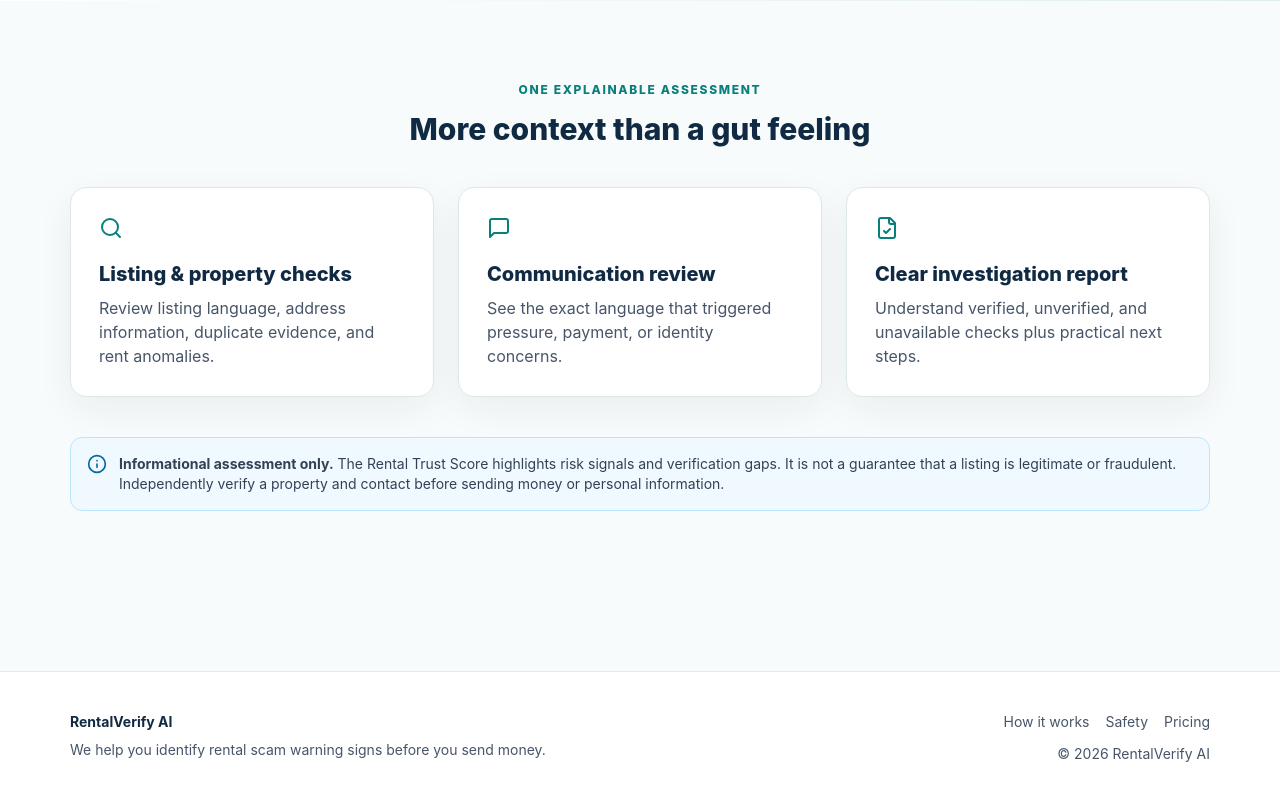
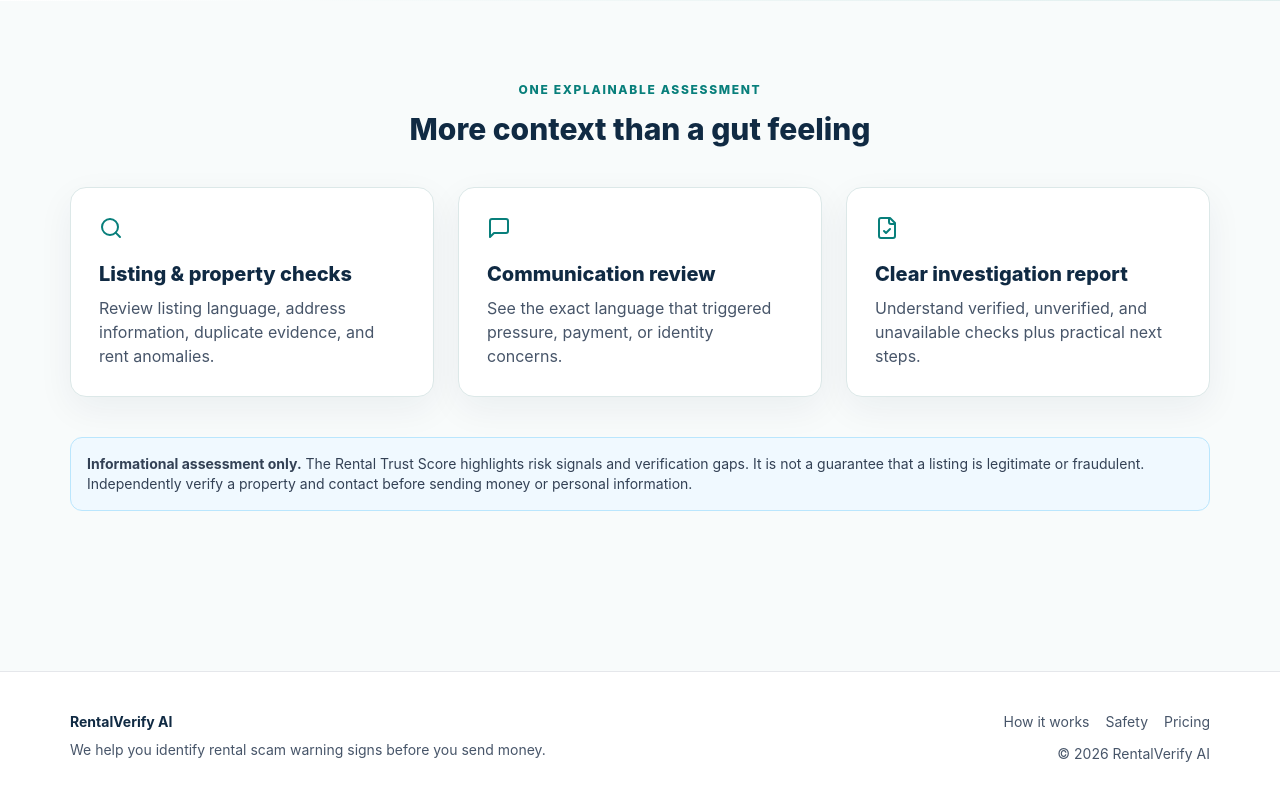
Before and after one commit to njokin-png/RentalVerifyAI, a Next.js app: page / in a window 1280 px wide. Shown: the part 710-1510 px from the top of the page. Built offline with nearby package versions, Linux system fonts and the light colour scheme.

Commit message:
Remove decorative SVG from disclaimer output

```diff
--- a/components/Disclaimer.tsx
+++ b/components/Disclaimer.tsx
@@ -1,8 +1,6 @@
-import { Info } from "lucide-react";
 export function Disclaimer() {
   return (
-    <div className="rounded-xl bg-sky-50 border border-sky-200 p-4 text-sm text-slate-700 flex gap-3">
-      <Info className="text-sky-700 shrink-0" size={20} />
+    <div className="rounded-xl bg-sky-50 border border-sky-200 p-4 text-sm text-slate-700">
       <p>
         <b>Informational assessment only.</b> The Rental Trust Score highlights
         risk signals and verification gaps. It is not a guarantee that a listing
```
